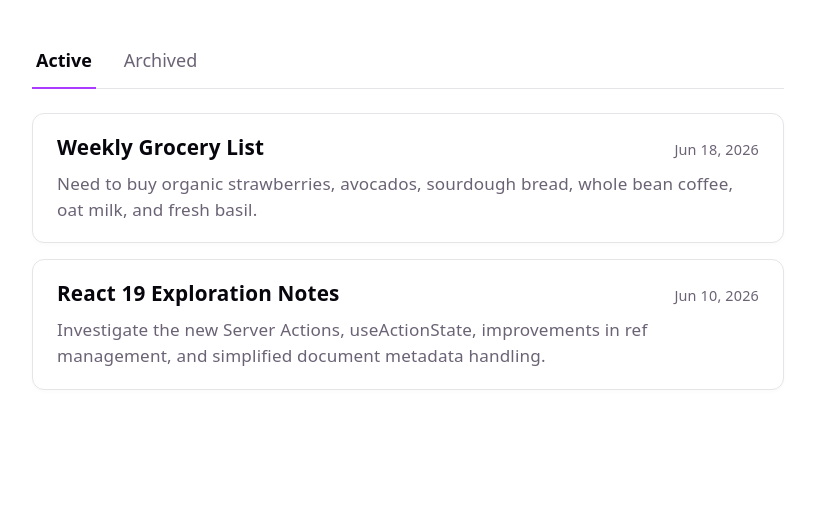
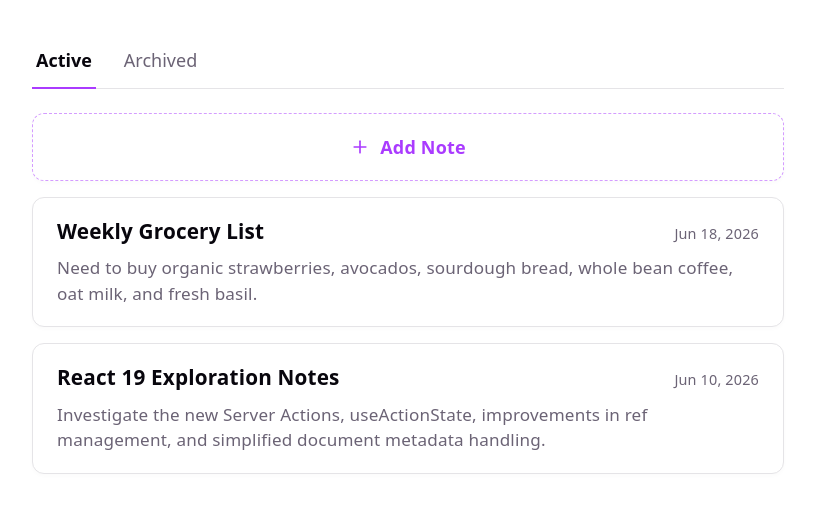
Before and after one commit to BhavdeepChandra/Notes-Frontend, a React (Vite) app: page / in a window 1280 px wide. Shown: the top 512 px of the page, without its empty margins (232-1047 px from the left). Built offline with nearby package versions, Linux system fonts and the light colour scheme.

Commit message:
Add Note Button

```diff
--- a/src/components/NoteList/EmptyIcons.jsx
+++ b/src/components/NoteList/Icons.jsx
@@ -41,3 +41,23 @@ export function ArchivedNotesIcon(props) {
     </svg>
   );
 }
+
+export function PlusIcon(props) {
+  return (
+    <svg
+      xmlns="http://www.w3.org/2000/svg"
+      viewBox="0 0 24 24"
+      width="20"
+      height="20"
+      fill="none"
+      stroke="currentColor"
+      strokeWidth="2"
+      strokeLinecap="round"
+      strokeLinejoin="round"
+      {...props}
+    >
+      <line x1="12" y1="5" x2="12" y2="19"></line>
+      <line x1="5" y1="12" x2="19" y2="12"></line>
+    </svg>
+  );
+}
--- a/src/components/NoteList/NoteList.css
+++ b/src/components/NoteList/NoteList.css
@@ -111,3 +111,29 @@
     padding: 0 16px;
   }
 }
+
+.note-list-item.add-note-item {
+  display: flex;
+  flex-direction: row;
+  align-items: center;
+  justify-content: center;
+  gap: 10px;
+  border-style: dashed;
+  border-color: var(--accent-border);
+  color: var(--accent);
+  font-weight: 600;
+  padding: 20px 24px;
+}
+
+.note-list-item.add-note-item:hover {
+  background: var(--code-bg);
+  border-color: var(--accent);
+}
+
+.add-note-icon {
+  transition: transform 0.3s cubic-bezier(0.4, 0, 0.2, 1);
+}
+
+.note-list-item.add-note-item:hover .add-note-icon {
+  transform: rotate(90deg);
+}
--- a/src/components/NoteList/NoteList.jsx
+++ b/src/components/NoteList/NoteList.jsx
@@ -1,6 +1,6 @@
 import { useState } from 'react';
 import NoteListItem from '../NoteListItem/NoteListItem';
-import { ActiveNotesIcon, ArchivedNotesIcon } from './EmptyIcons';
+import { ActiveNotesIcon, ArchivedNotesIcon, PlusIcon } from './Icons';
 import './NoteList.css';
 import {INITIAL_NOTES} from './NoteListHelper'
 
@@ -32,6 +32,13 @@ export default function NoteList() {
       </div>
 
       <div className="notes-container">
+        {activeTab === 'active' && (
+          <div className="note-list-item add-note-item">
+            <PlusIcon className="add-note-icon" />
+            <span className="add-note-text">Add Note</span>
+          </div>
+        )}
+
         {filteredNotes.length > 0 ? (
           filteredNotes.map((note) => (
             <NoteListItem key={note.id} note={note} />
```
